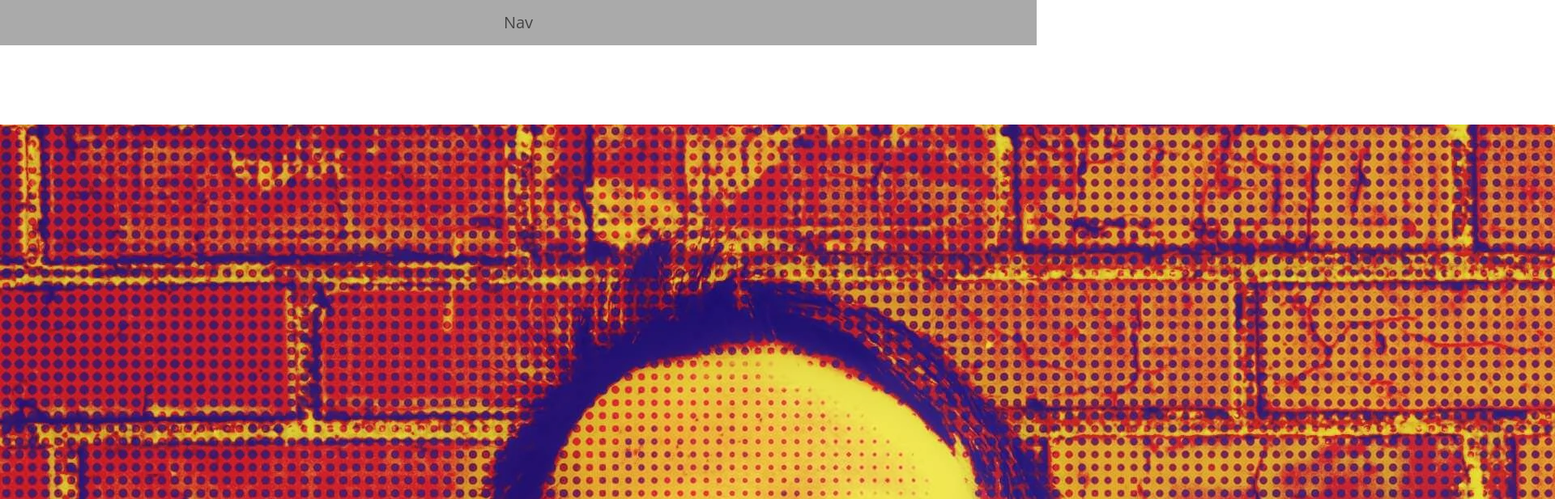
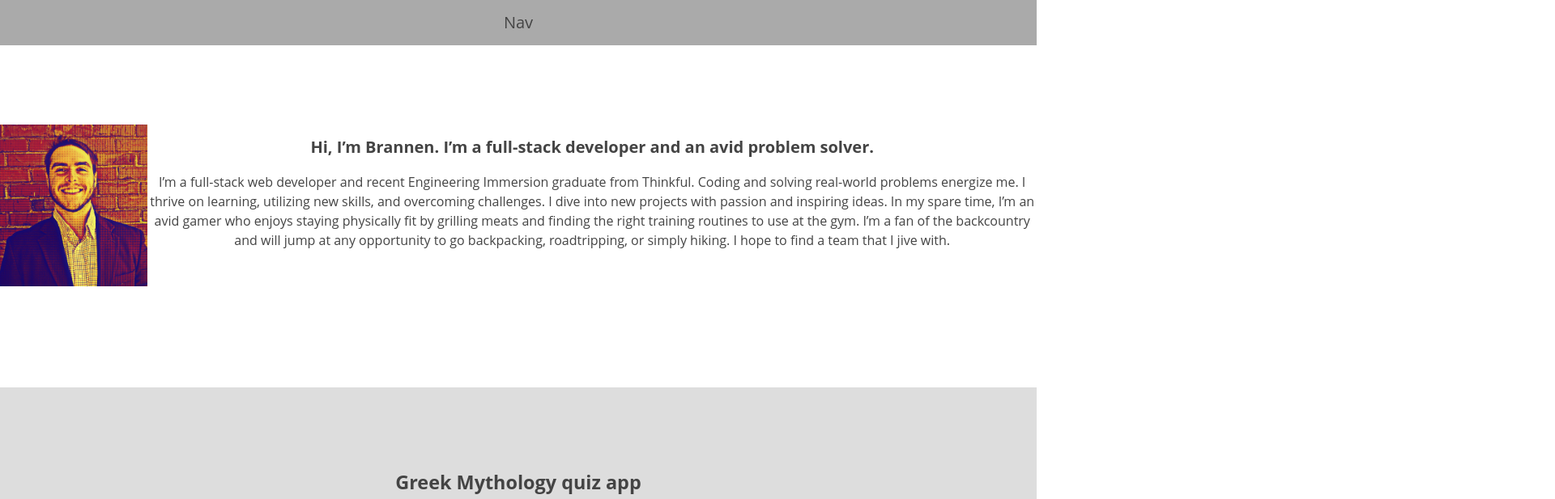
Before and after one commit to thinkful-ei-macaw/brannen-portfolio, a plain HTML site: page index.html in a window 1280 px wide. Shown: the top 617 px of the page at 81% size, 1920 px wide, since content can reach past the window. Drawn offline with nearby package versions, Linux system fonts and the light colour scheme.

Commit message:
added some basic style to wire frame

```diff
--- a/index.css
+++ b/index.css
@@ -29,6 +29,7 @@
 
   header {
     padding: 12% 0;
+
   }
 
   section {
@@ -41,7 +42,32 @@
     background-color: #ddd;
   }
 
-  .head-shot {
-      height: 70%;
-      width: 70%;
+  img {
+      height: 200px;
+      float: left;
   }
+
+  .bio {
+      font-size: 16px;
+
+  }
+
+  h1 {
+      font-size: 20px;
+  }
+
+
+
+
+  /*@media (min-width: 320px) {
+      h1 {
+          font-size: 25px;
+      }
+      img {
+          height: 100px;
+          float:left;
+      }
+      h2{
+          font-size: 20px;
+      }
+  }*/
--- a/index.html
+++ b/index.html
@@ -10,8 +10,10 @@
     <nav role="navigation">Nav</nav>
     <main role="main">
         <header role="banner">
-            <img src="/images/portfolio picture1.webp" alt="Edited portrait of Brannen">
+            <img id="head-shot" src="/images/portfolio picture1.webp" alt="Edited portrait of Brannen">
             <h1>Hi, I’m Brannen. I’m a full-stack developer and an avid problem solver.</h1>
+            <p class='bio'>I’m a full-stack web developer and recent Engineering Immersion graduate from Thinkful.  Coding and solving real-world problems energize me.  I thrive on learning, utilizing new skills, and overcoming challenges.  I dive into new projects with passion and inspiring ideas. In my spare time, I’m an avid gamer who enjoys staying physically fit by grilling meats and finding the right training routines to use at the gym. I’m a fan of the backcountry and will jump at any opportunity to go backpacking, roadtripping, or simply hiking. I hope to find a team that I jive with.</p>
+
         </header>
 
         <section>
```
